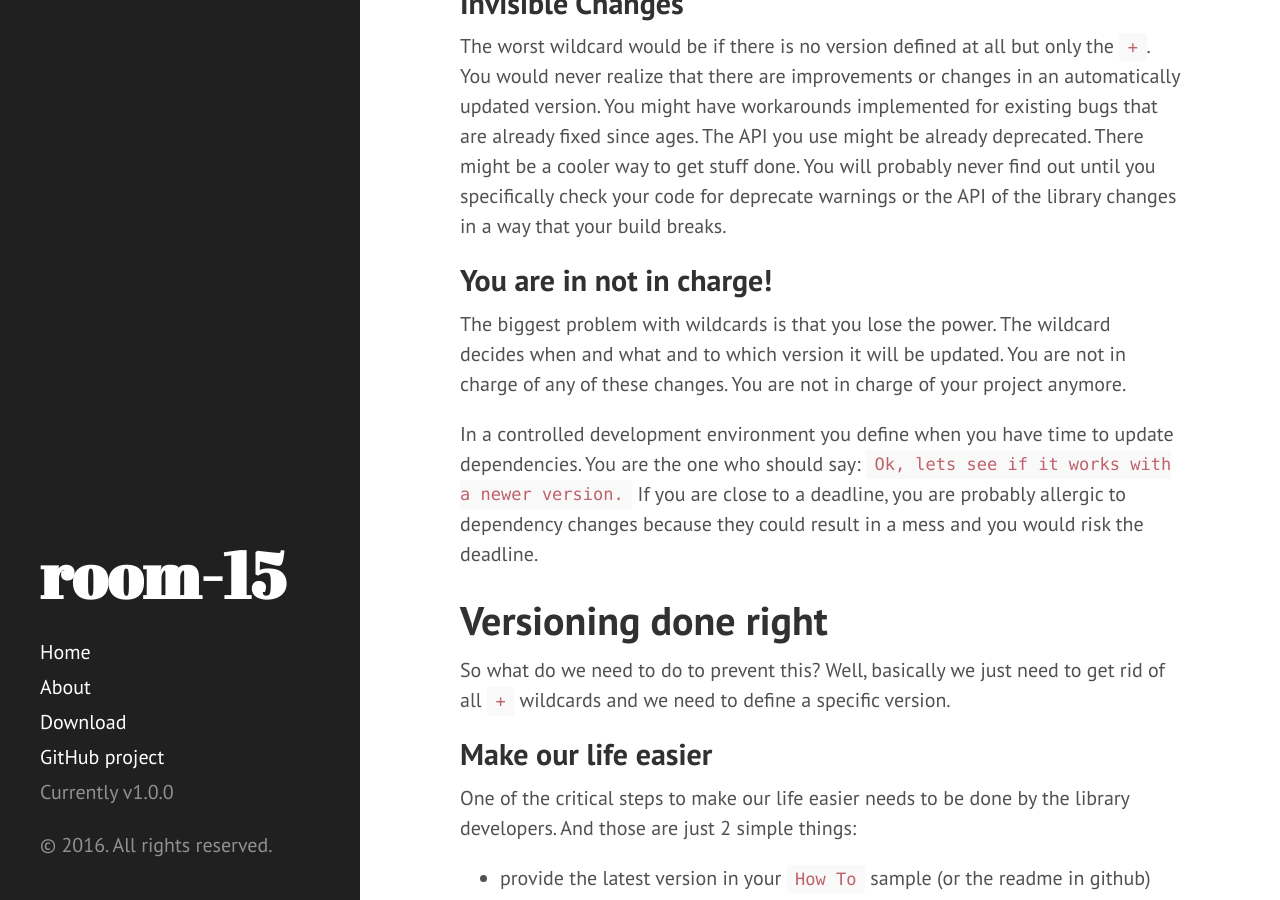
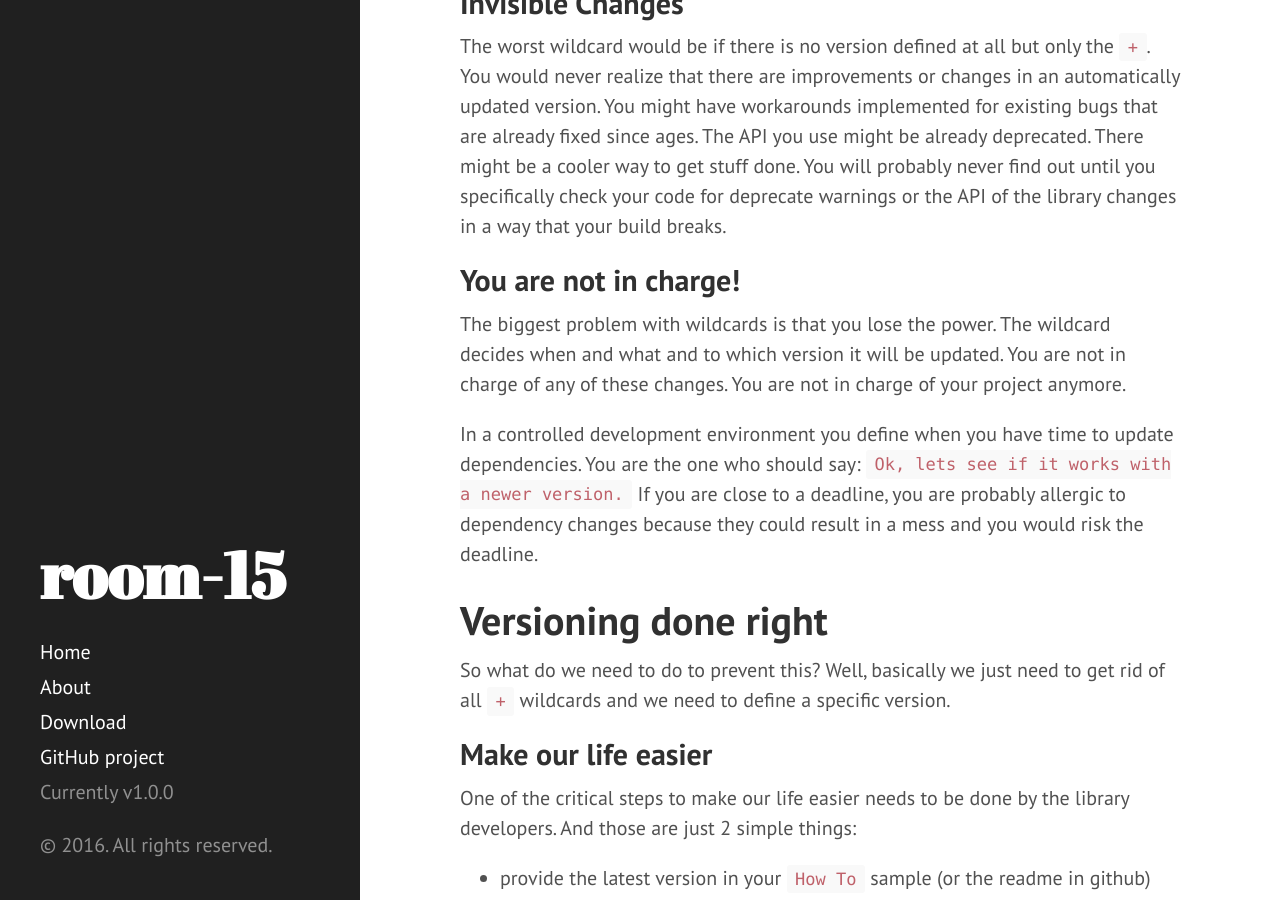
Before and after one commit to room-15/blog, a Jekyll site: the page built from _posts/2016-01-27-Library-versioning-done-right.md, in a window 1280 px wide and 900 px high, scrolled down 1717 px. Built offline with Jekyll 4.4.1, drawn with Linux system fonts in a browser that asks for light colours; comment, search, counter and statistics services are not loaded.

Commit message:
fixed doubled word

```diff
--- a/_posts/2016-01-27-Library-versioning-done-right.md
+++ b/_posts/2016-01-27-Library-versioning-done-right.md
@@ -46,7 +46,7 @@ Now you start to evaluate how this could happen only to find out (probably after
 
 The worst wildcard would be if there is no version defined at all but only the `+`. You would never realize that there are improvements or changes in an automatically updated version. You might have workarounds implemented for existing bugs that are already fixed since ages. The API you use might be already deprecated. There might be a cooler way to get stuff done. You will probably never find out until you specifically check your code for deprecate warnings or the API of the library changes in a way that your build breaks.
 
-## You are in not in charge!
+## You are not in charge!
 
 The biggest problem with wildcards is that you lose the power. The wildcard decides when and what and to which version it will be updated. You are not in charge of any of these changes. You are not in charge of your project anymore.
 
```
